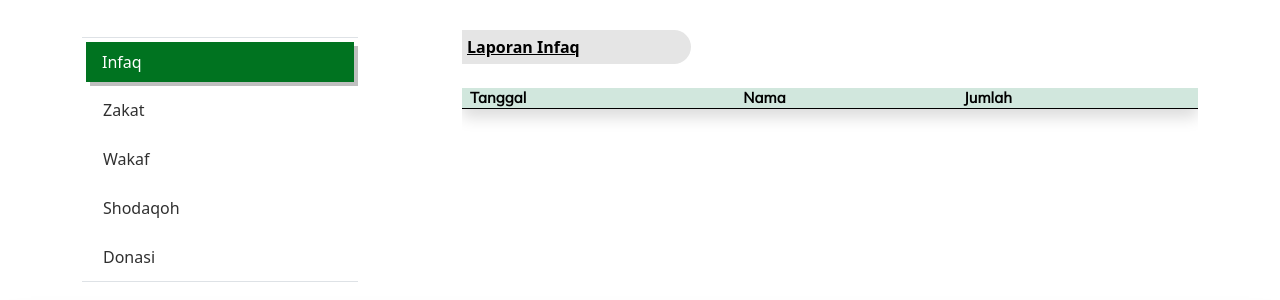
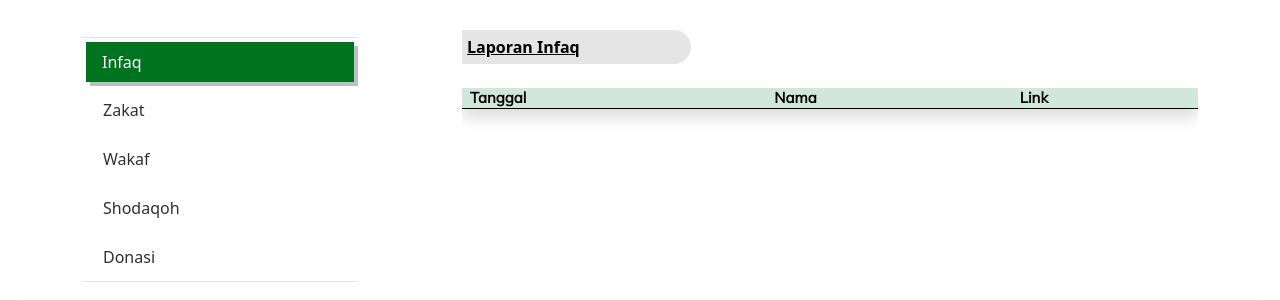
Before and after one commit to yasykurrafii/masjid-al-hidayah, a Django app: template templates/laporan.html in a window 1280 px wide. Shown: the part 277-577 px from the top of the page. Run offline with Django 3.2, Linux system fonts and the light colour scheme; the template is opened without the code that fills it, so the values that code supplies are empty; some libraries are stand-ins or nearby versions.

Commit message:
finalize

```diff
--- a/templates/laporan.html
+++ b/templates/laporan.html
@@ -59,7 +59,7 @@
                         <tr>
                             <th scope="col">Tanggal</th>
                             <th scope="col">Nama</th>
-                            <th scope="col">Jumlah</th>
+                            <th scope="col">Link</th>
                         </tr>
                     </thead>
                     <tbody>
@@ -68,7 +68,7 @@
                         <tr> <!-- Disetiap tr gua tambahin styling manual, krn ga nemu solving di bootstrap5 gimana-->
                             <td style="word-wrap: break-word;min-width: 130px;max-width: 130px;">{{data.tanggal}}</td>
                             <td style="word-wrap: break-word;min-width: 160px;max-width: 600px;">{{data.nama}}</td>
-                            <td style="word-wrap: break-word;min-width: 160px;max-width: 160px;">Rp.{{data.jumlah}}</td>
+                            <td style="word-wrap: break-word;min-width: 160px;max-width: 160px;">{{data.link}}</td>
                         </tr>
                         {% endfor %}
 
@@ -104,8 +104,7 @@
                         <tr>
                             <th scope="col">Tanggal</th>
                             <th scope="col">Nama</th>
-                            <th scope="col">Total</th>
-                            <th scope="col">Jenis Zakat</th>
+                            <th scope="col">Link</th>
                         </tr>
                     </thead>
                     <tbody>
@@ -114,8 +113,7 @@
                         <tr>
                             <td style="word-wrap: break-word;min-width: 130px;max-width: 130px;">{{data.tanggal}}</td>
                             <td style="word-wrap: break-word;min-width: 160px;max-width: 600px;">{{data.nama}}</td>
-                            <td style="word-wrap: break-word;min-width: 160px;max-width: 160px;">Rp.{{data.total}}</td>
-                            <td style="word-wrap: break-word;min-width: 130px;max-width: 130px;">{{data.jenis}}</td>
+                            <td style="word-wrap: break-word;min-width: 160px;max-width: 160px;">{{data.link}}</td>
                         </tr>
                         {% endfor %}
 
@@ -150,7 +148,7 @@
                         <tr>
                             <th scope="col">Tanggal</th>
                             <th scope="col">Nama</th>
-                            <th scope="col">Jumlah</th>
+                            <th scope="col">Link</th>
                         </tr>
                     </thead>
                     <tbody>
@@ -158,7 +156,7 @@
                         <tr>
                             <td style="word-wrap: break-word;min-width: 130px;max-width: 130px;">{{data.tanggal}}</td>
                             <td style="word-wrap: break-word;min-width: 160px;max-width: 600px;">{{data.nama}}</td>
-                            <td style="word-wrap: break-word;min-width: 160px;max-width: 160px;">Rp.{{data.jumlah}}</td>
+                            <td style="word-wrap: break-word;min-width: 160px;max-width: 160px;">{{data.link}}</td>
                         </tr>
                         {% endfor %}
                     </tbody>
@@ -190,8 +188,7 @@
                         <tr>
                             <th scope="col">tanggal</th>
                             <th scope="col">Nama</th>
-                            <th scope="col">Jumlah</th>
-                            <th scope="col">Jenis</th>
+                            <th scope="col">Link</th>
                         </tr>
                     </thead>
                     <tbody>
@@ -199,8 +196,7 @@
                         <tr>
                             <td style="word-wrap: break-word;min-width: 130px;max-width: 130px;">{{data.tanggal}}</td>
                             <td style="word-wrap: break-word;min-width: 160px;max-width: 600px;">{{data.nama}}</td>
-                            <td style="word-wrap: break-word;min-width: 160px;max-width: 160px;">Rp.{{data.total}}</td>
-                            <td style="word-wrap: break-word;min-width: 130px;max-width: 130px;">{{data.jenis}}</td>
+                            <td style="word-wrap: break-word;min-width: 160px;max-width: 160px;">{{data.link}}</td>
                         </tr>
                         {% endfor %}
                     </tbody>
@@ -232,7 +228,7 @@
                         <tr>
                             <th scope="col">Tanggal</th>
                             <th scope="col">Nama</th>
-                            <th scope="col">Jumlah</th>
+                            <th scope="col">Link</th>
                         </tr>
                     </thead>
                     <tbody>
@@ -240,7 +236,7 @@
                         <tr>
                             <td style="word-wrap: break-word;min-width: 130px;max-width: 130px;">{{data.tanggal}}</td>
                             <td style="word-wrap: break-word;min-width: 160px;max-width: 600px;">{{data.nama}}</td>
-                            <td style="word-wrap: break-word;min-width: 160px;max-width: 160px;">Rp.{{data.jumlah}}</td>
+                            <td style="word-wrap: break-word;min-width: 160px;max-width: 160px;">{{data.link}}</td>
                         </tr>
                         {% endfor %}
                     </tbody>
```
